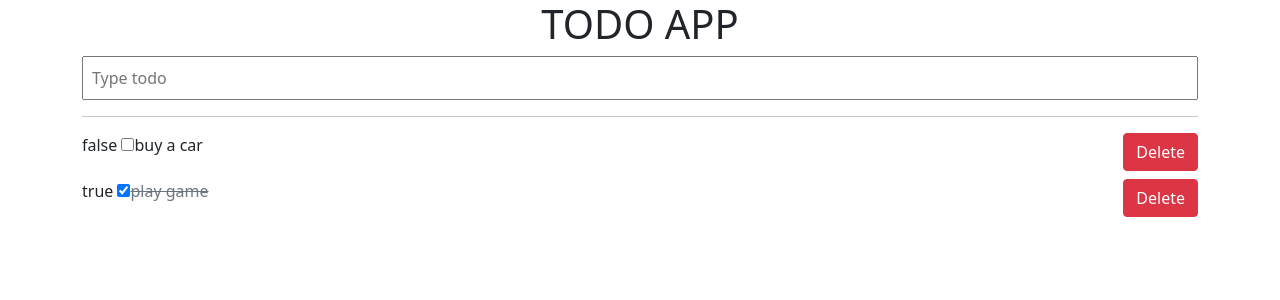
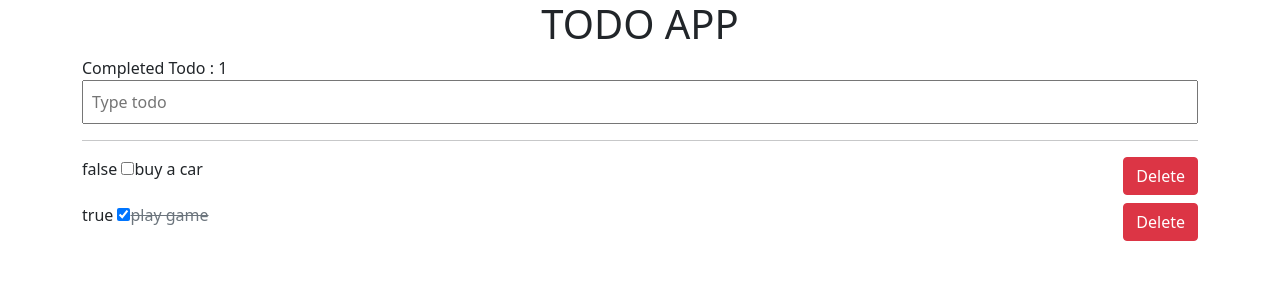
Before and after one commit to tituvely/BASIC-VUE, a Vue app in the folder todo/: page / in a window 1280 px wide. Shown: the top 300 px of the page. Built offline with nearby package versions, Linux system fonts and the light colour scheme.

Commit message:
todo - refactoring

```diff
--- a/todo/src/App.vue
+++ b/todo/src/App.vue
@@ -1,34 +1,29 @@
 <template>
   <div id="app" class="container">
     <h1 class="text-center">TODO APP</h1>
-    <input
-      v-model="todoText"
-      type="text"
-      class="w-100 p-2"
-      placeholder="Type todo"
-      @keyup.enter="addTodo"
-    />
+    <CompletedTodo :todos="todos" />
+    <AppTodo @add-todo="addTodo" />
     <hr />
-    <Todo
-      v-for="todo in todos"
-      :key="todo.id"
-      :todo="todo"
-      @toggle-checkbox="toggleCheckbox"
+    <TodoList
+      v-bind:todos="todos"
+      v-on:toggle-checkbox="toggleCheckbox"
       @click-delete="deleteTodo"
     />
   </div>
 </template>
 
 <script>
-import Todo from "@/components/Todo.vue";
-
+import AppTodo from "@/components/AppTodo";
+import TodoList from "@/components/TodoList";
+import CompletedTodo from "@/components/CompletedTodo";
 export default {
   components: {
-    Todo,
+    AppTodo,
+    TodoList,
+    CompletedTodo,
   },
   data() {
     return {
-      todoText: "",
       todos: [
         { id: 1, text: "buy a car", checked: false },
         { id: 2, text: "play game", checked: true },
@@ -36,25 +31,18 @@ export default {
     };
   },
   methods: {
-    addTodo(e) {
+    addTodo(value) {
       this.todos.push({
         id: Math.random(),
-        text: e.target.value,
+        text: value,
         checked: false,
       });
-      this.todoText = "";
     },
     toggleCheckbox({ id, checked }) {
-      const index = this.todos.findIndex((todo) => {
-        return todo.id === id;
-      });
+      const index = this.todos.findIndex((todo) => todo.id === id);
       this.todos[index].checked = checked;
     },
     deleteTodo(id) {
-      // const index = this.todos.findIndex((todo) => {
-      //   return todo.id === id;
-      // });
-      // this.todos.splice(index, 1);
       this.todos = this.todos.filter((todo) => todo.id !== id);
     },
   },
--- /dev/null
+++ b/todo/src/components/AppTodo.vue
@@ -0,0 +1,30 @@
+<template>
+  <div>
+    <input
+      v-model="todoText"
+      type="text"
+      class="w-100 p-2"
+      placeholder="Type todo"
+      @keyup.enter="addTodo"
+    />
+  </div>
+</template>
+
+<script>
+export default {
+  data() {
+    return {
+      todoText: "",
+    };
+  },
+  methods: {
+    addTodo(e) {
+      this.$emit("add-todo", e.target.value);
+      this.todoText = "";
+    },
+  },
+};
+</script>
+
+<style>
+</style>
--- /dev/null
+++ b/todo/src/components/CompletedTodo.vue
@@ -0,0 +1,23 @@
+<template>
+  <div>Completed Todo : {{ numberOfCompletedTodo }}</div>
+</template>
+
+<script>
+export default {
+  props: {
+    todos: {
+      type: Array,
+      required: true,
+    },
+  },
+
+  computed: {
+    numberOfCompletedTodo() {
+      return this.todos.filter((todo) => todo.checked).length;
+    },
+  },
+};
+</script>
+
+<style>
+</style>
--- a/todo/src/components/Todo.vue
+++ b/todo/src/components/Todo.vue
@@ -2,11 +2,15 @@
   <div class="mb-2 d-flex">
     <div>
       {{ todo.checked }}
-      <input type="checkbox" :checked="todo.checked" @change="toggleCheckbox" />
+      <input
+        type="checkbox"
+        v-bind:checked="todo.checked"
+        v-on:change="toggleCheckbox"
+      />
     </div>
     <span
       class="ml-3 flex-grow-1"
-      :class="todo.checked ? 'text-muted' : ''"
+      v-bind:class="todo.checked ? 'text-muted' : ''"
       :style="todo.checked ? 'text-decoration:line-through' : ''"
     >
       {{ todo.text }}
--- /dev/null
+++ b/todo/src/components/TodoList.vue
@@ -0,0 +1,34 @@
+<template>
+  <div>
+    <Todo
+      v-for="todo in todos"
+      v-bind:key="todo.id"
+      v-bind:todo="todo"
+      v-on:toggle-checkbox="toggleCheckbox"
+      @click-delete="clickDelete"
+    />
+  </div>
+</template>
+
+<script>
+import Todo from "@/components/Todo.vue";
+export default {
+  components: {
+    Todo,
+  },
+  props: {
+    todos: {
+      type: Array,
+      required: true,
+    },
+  },
+  methods: {
+    toggleCheckbox(value) {
+      this.$emit("toggle-checkbox", value);
+    },
+    clickDelete(todoId) {
+      this.$emit("click-delete", todoId);
+    },
+  },
+};
+</script>
```
